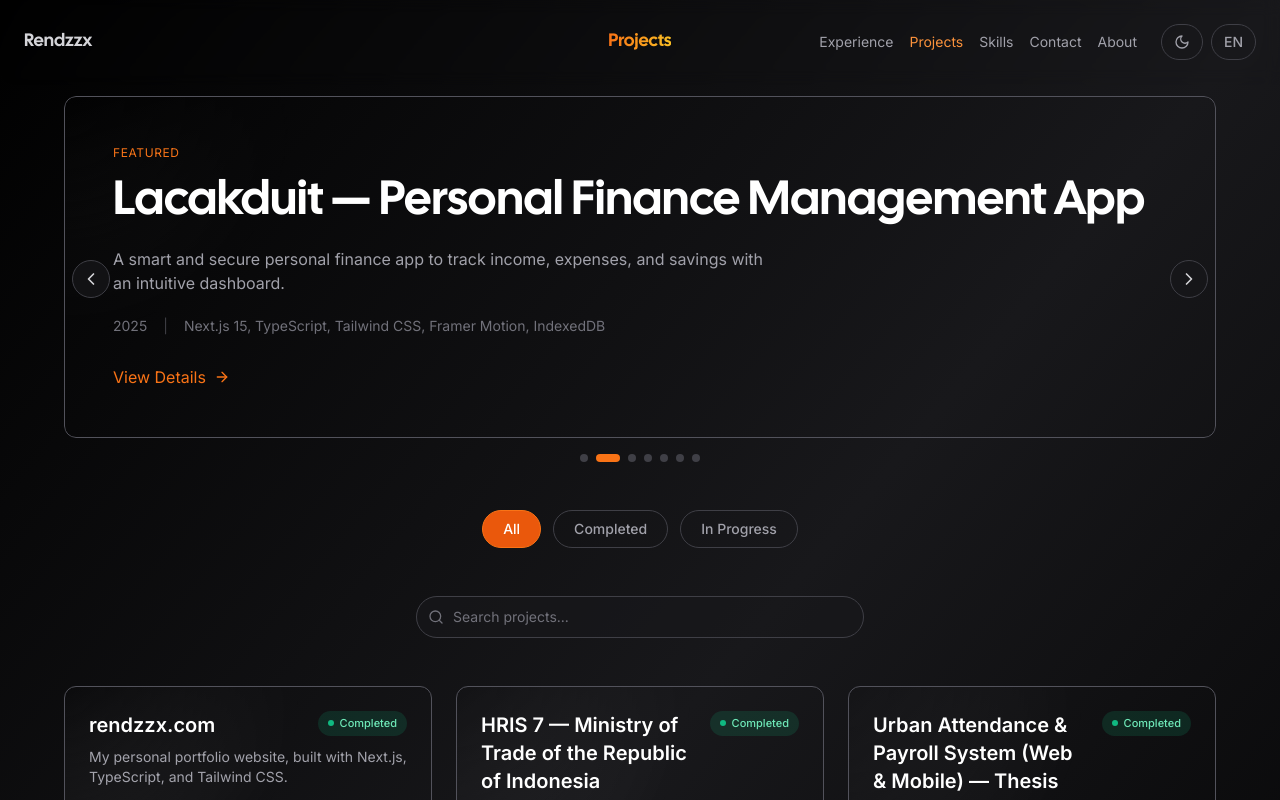
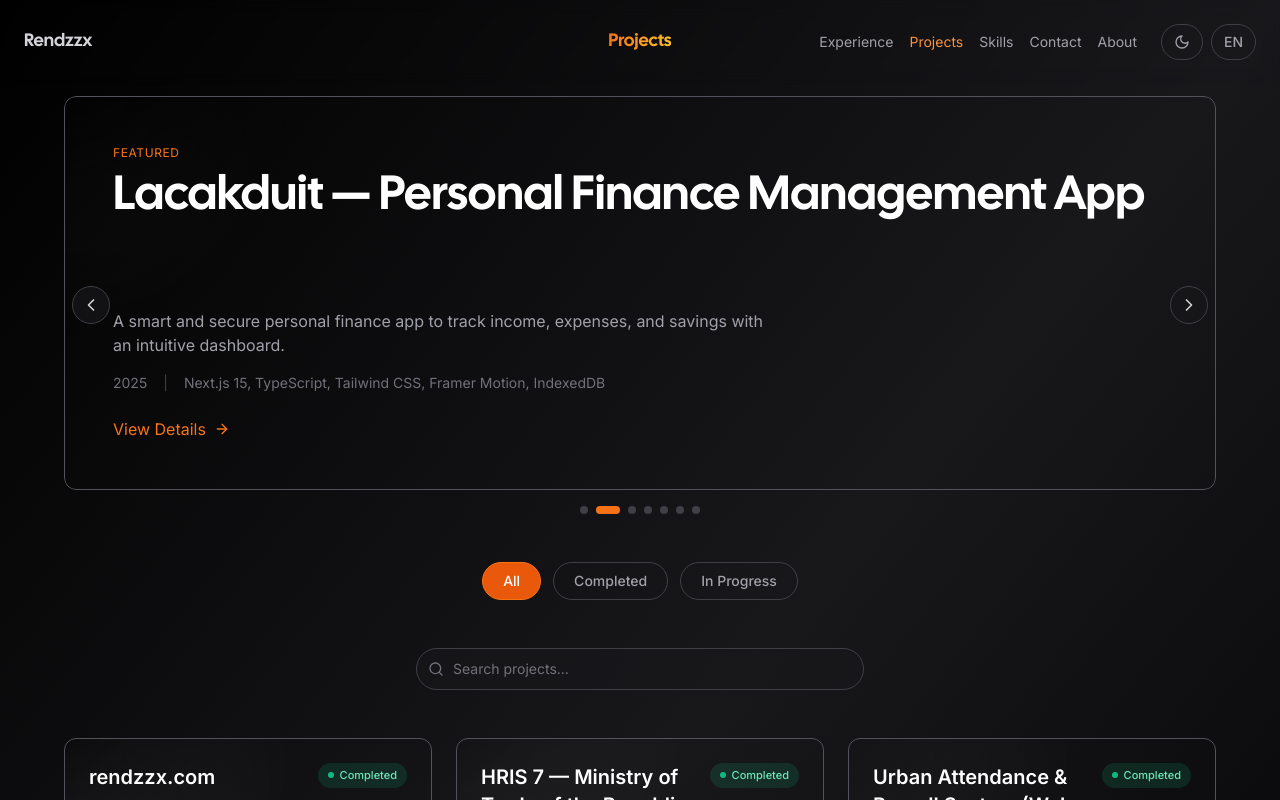
Before and after one commit to rendzzx/rendzzx.com, a Next.js app: page /projects in a window 1280 px wide. Shown: the top 800 px of the page. Built offline with nearby package versions, Linux system fonts and the light colour scheme; what tailwindcss-debug-screens would draw is missing.

Commit message:
fix: reset carousel timer on navigation and clamp title to two lines

```diff
--- a/app/projects/projects-client-wrapper.tsx
+++ b/app/projects/projects-client-wrapper.tsx
@@ -29,12 +29,15 @@ export const ProjectsClientWrapper: React.FC<ProjectsClientWrapperProps> = ({
 
   useEffect(() => {
     setFeaturedIndex(0);
+  }, [locale]);
+
+  useEffect(() => {
     if (featured.length <= 1) return;
     const timer = setInterval(() => {
       setFeaturedIndex((i) => (i + 1) % featured.length);
     }, 5000);
     return () => clearInterval(timer);
-  }, [featured.length]);
+  }, [featuredIndex, featured.length]);
 
   useEffect(() => {
     const saved = localStorage.getItem("projectsTab");
@@ -99,7 +102,7 @@ export const ProjectsClientWrapper: React.FC<ProjectsClientWrapperProps> = ({
                         <span className="text-xs uppercase tracking-wider text-orange-500">
                           {t("projects_page", "featured")}
                         </span>
-                        <h2 className="text-3xl md:text-5xl font-display text-zinc-900 dark:text-white mt-3 mb-4">
+                        <h2 className="text-3xl md:text-5xl font-display text-zinc-900 dark:text-white mt-3 mb-4 leading-tight line-clamp-2 min-h-[2.5em]">
                           {featured[featuredIndex].title}
                         </h2>
                         <p className="text-zinc-600 dark:text-zinc-400 mb-4 max-w-2xl line-clamp-2">
```
